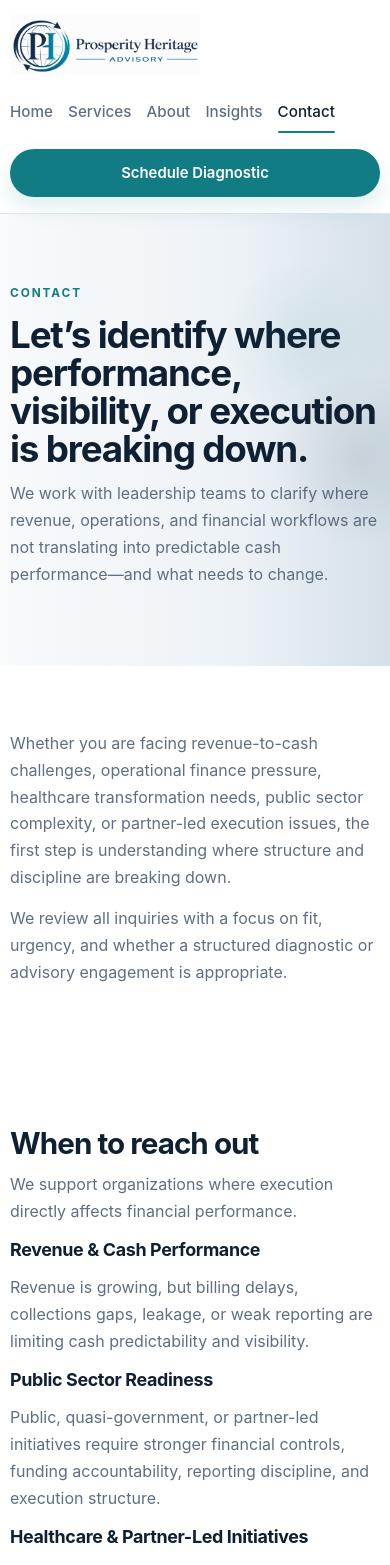
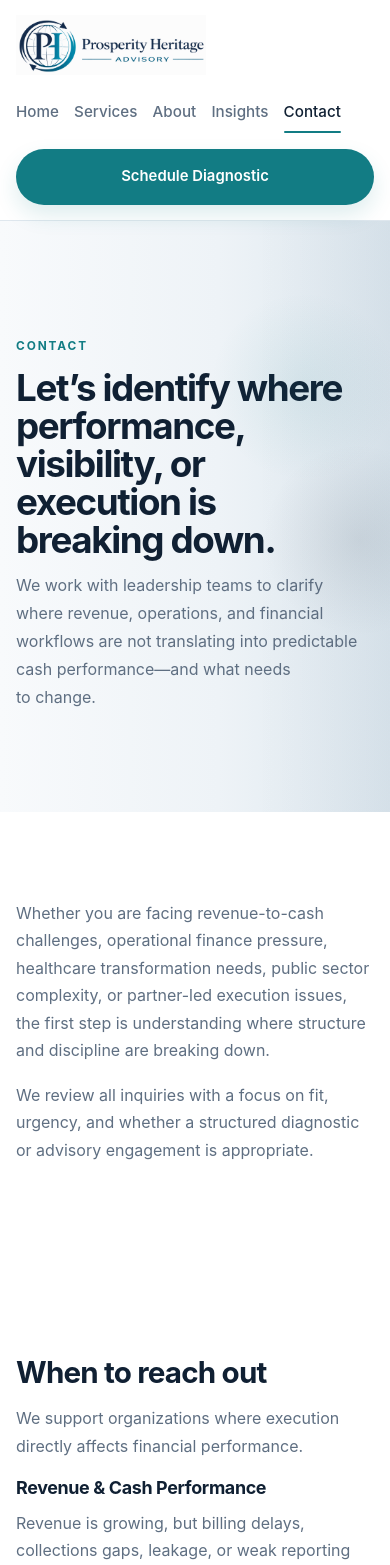
Before and after one commit to pjechete/prosperity-heritage-Advisory-Services, a Next.js app: page /contact in a window 390 px wide. Shown: the top 1565 px of the page. Built offline with nearby package versions, Linux system fonts and the light colour scheme.

Commit message:
Update globals.css

```diff
--- a/src/app/globals.css
+++ b/src/app/globals.css
@@ -1219,4 +1219,155 @@ li {
   .narrow-copy {
     max-width: 100%;
   }
+   /* =========================
+   PREMIUM REFINEMENT LAYER
+   (Non-destructive upgrade)
+========================= */
+
+/* ---- Global spacing rhythm ---- */
+
+.section {
+  padding: 88px 0;
 }
+
+.section-light,
+.section-soft,
+.section-clean {
+  padding: 88px 0;
+}
+
+.page-hero {
+  padding: 110px 0 84px;
+}
+
+/* ---- Paragraph refinement ---- */
+
+p {
+  line-height: 1.72;
+  margin-bottom: 1.05rem;
+}
+
+.section-intro,
+.hero-subtext,
+.hero-copy {
+  line-height: 1.75;
+}
+
+/* ---- Heading polish ---- */
+
+h1 {
+  letter-spacing: -0.038em;
+}
+
+h2 {
+  letter-spacing: -0.028em;
+  margin-bottom: 1.05rem;
+}
+
+h3 {
+  margin-bottom: 0.6rem;
+}
+
+/* ---- Container tightening ---- */
+
+.container {
+  width: min(1120px, calc(100% - 2rem));
+}
+
+.narrow {
+  max-width: 720px;
+}
+
+/* ---- Card elevation ---- */
+
+.card,
+.card-gray,
+.card-highlight,
+.hero-card,
+.services-hero-panel,
+.services-callout,
+.services-assessment-card,
+.step-card,
+.form-wrap {
+  border-radius: 20px;
+  box-shadow: 0 18px 45px rgba(16, 32, 51, 0.05);
+  border: 1px solid rgba(16, 32, 51, 0.08);
+}
+
+/* ---- Subtle hover polish (premium feel) ---- */
+
+.card:hover,
+.service-card:hover,
+.approach-step:hover {
+  transform: translateY(-2px);
+  transition: all 0.25s ease;
+  box-shadow: 0 22px 50px rgba(16, 32, 51, 0.08);
+}
+
+/* ---- Button refinement ---- */
+
+.btn,
+.btn-primary,
+.btn-secondary {
+  padding: 0.92rem 1.3rem;
+  border-radius: 999px;
+}
+
+.btn:hover,
+.btn-primary:hover,
+.btn-secondary:hover {
+  transform: translateY(-1px);
+}
+
+/* ---- Form polish (very important) ---- */
+
+.form-field input,
+.form-field textarea {
+  border-radius: 14px;
+  padding: 0.95rem 1rem;
+  border: 1px solid rgba(16, 32, 51, 0.14);
+}
+
+.form-field input:focus,
+.form-field textarea:focus {
+  box-shadow: 0 0 0 4px rgba(18, 124, 132, 0.14);
+}
+
+/* ---- Form note (your new addition) ---- */
+
+.form-note {
+  font-size: 0.9rem;
+  color: #6b7280;
+  margin-top: 0.6rem;
+  line-height: 1.5;
+}
+
+/* ---- CTA band refinement ---- */
+
+.cta-band {
+  padding: 88px 0;
+}
+
+.cta-box {
+  border-radius: 28px;
+  box-shadow: 0 20px 55px rgba(16, 32, 51, 0.06);
+}
+
+/* ---- Visual consistency ---- */
+
+.hero-title,
+.page-title {
+  max-width: 18ch;
+}
+
+.section-intro,
+.hero-subtext {
+  max-width: 44rem;
+}
+
+/* ---- Smooth transitions globally ---- */
+
+* {
+  transition: background-color 0.2s ease, border-color 0.2s ease;
+}
+}
```
